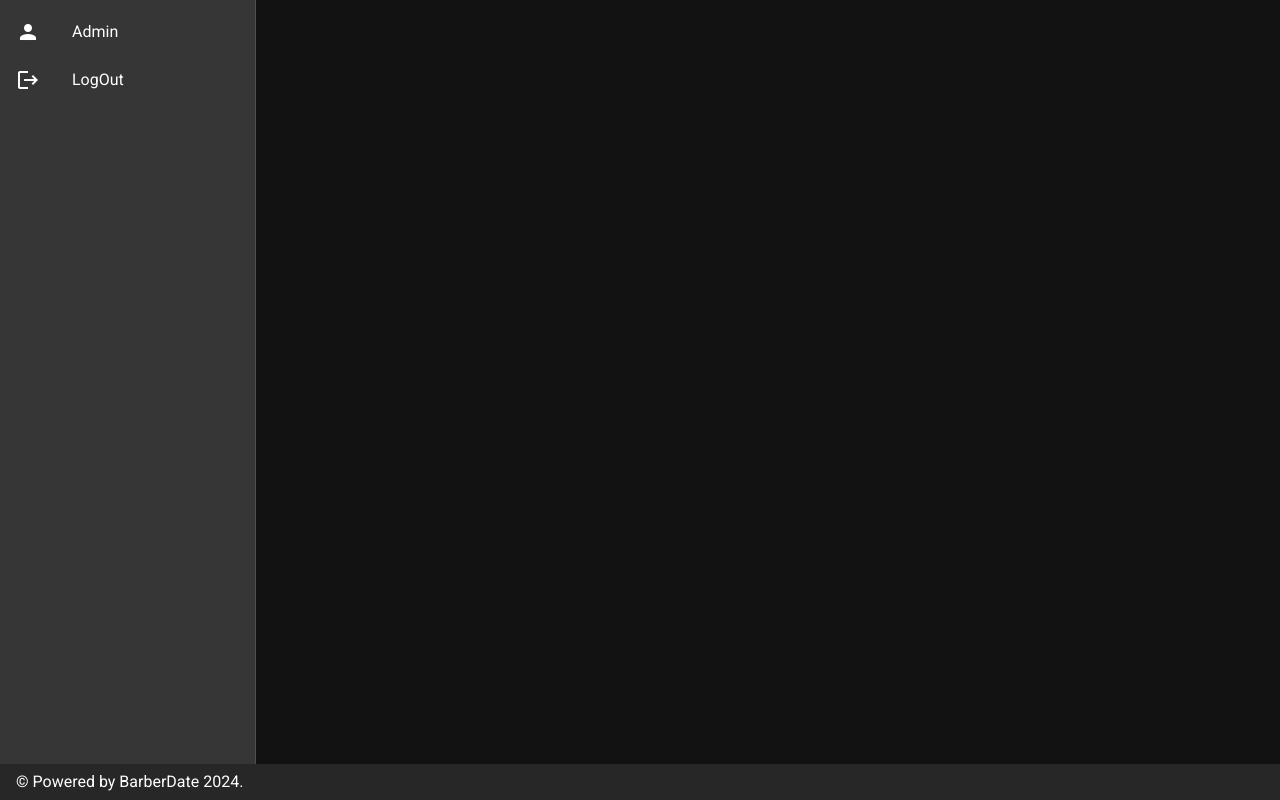
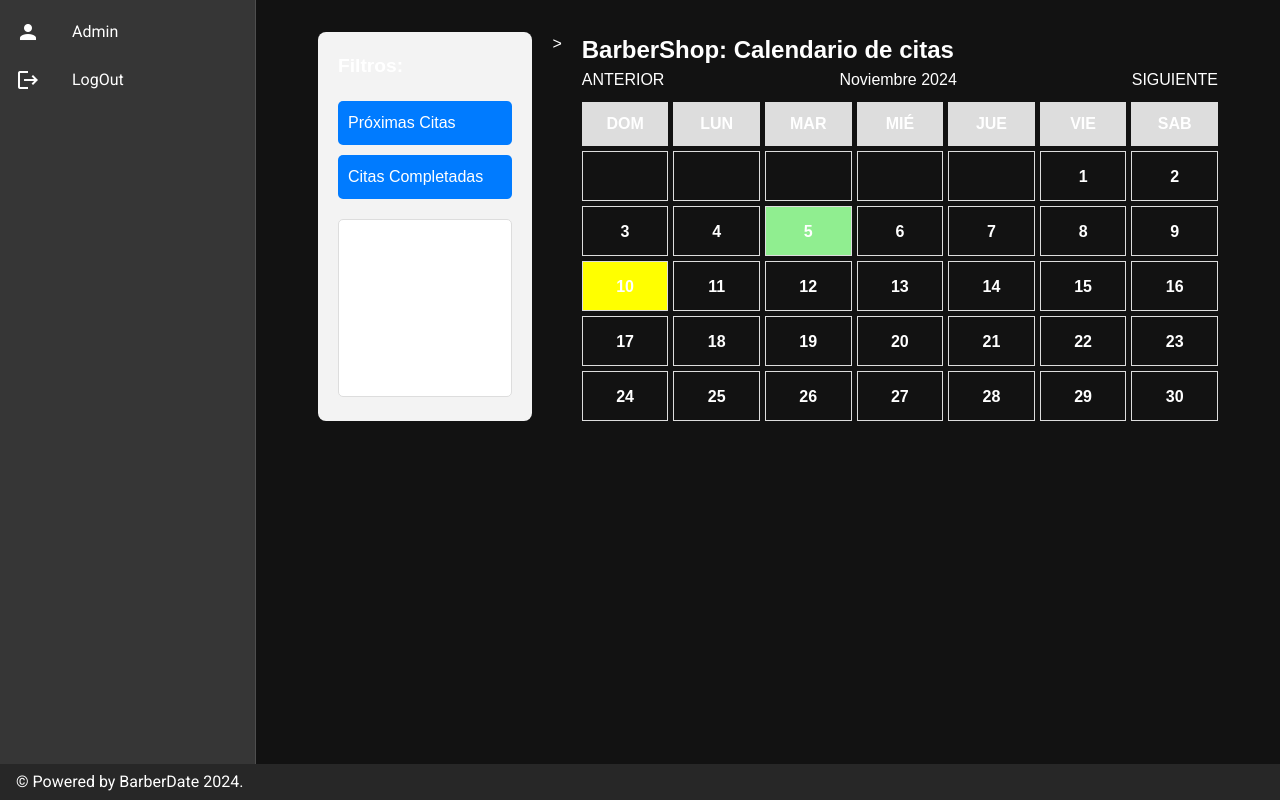
Before and after one commit to CarlosJSs/BarberDate, a Nuxt app in the folder frontend/: page /cliente/histpro in a window 1280 px wide. Built offline with nearby package versions, Linux system fonts and the light colour scheme.

Commit message:
historial de citas cliente

```diff
--- /dev/null
+++ b/frontend/pages/cliente/histpro.vue
@@ -0,0 +1,270 @@
+<template>
+<div class="container" >
+<!--Este es el sidebar de filtros de citas (Proximas y completadas)-->
+<div class="sidebar">
+
+    <h2>Filtros: </h2>
+    <button class="tab-button" @click="showTab('proximas')">Próximas Citas</button>
+    <button class="tab-button" @click="showTab('completadas')">Citas Completadas</button>
+    <div class="cita-detalle" id="citaDetalle">
+        <h3>Detalles de la Cita</h3>
+        <p><strong>Fecha:</strong> - </p>
+        <p><strong>Cliente/Barbero:</strong> - </p>
+        <p><strong>Estado: </strong> - </p>
+
+    </div>
+
+</div>
+
+<!-- Contenedor para el calendario...-->>
+<div class="calendar-container">
+<h2>BarberShop: Calendario de citas</h2>
+    <div id="calendarHeader">
+        <button @click="changeMonth(-1)">ANTERIOR</button>
+        <span>{{ currentMonthName }} {{ currentYear }}</span>
+        <button @click="changeMonth(1)">SIGUIENTE</button>
+    </div>
+
+    <div id="calendarDays">
+        <div v-for="day in daysOfWeek" :key="day" class="day">{{ day }}</div>
+        <div v-for="n in firstDay" :key="'empty' + n" class="date"></div>
+        <div
+            v-for="day in daysInMonth" :key="day" class="date" :data-status="getCitaStatus(day)"
+            @mouseenter="showAppointmentTooltip(day)"
+            @mouseleave="hideAppointmentTooltip">
+
+        {{ day }}
+        <div v-if="tooltipVisible && tooltipDay === day" class="tooltip">
+            <strong>Estado:</strong> {{ tooltipCita.status === "completed" ? "Concretada" : "Próxima" }} <br/>
+            <strong>Cliente:</strong> {{ tooltipCita.client }} <br/>
+            <strong>Barbero:</strong> {{ tooltipCita.barber }} <br/>
+            <strong>Hora:</strong> {{ tooltipCita.time }}
+
+        </div>
+
+        </div>
+    </div>
+
+    </div>
+
+
+</div>
+
+
+</template>
+
+<script>
+    export default {
+        data(){
+            return{
+                currentMonth: new Date().getMonth(),
+                currentYear: new Date().getFullYear(),
+                userRole : "cliente", //Aquí se fuerza el rol de cliente pero puede ser 'cliente', 'barbero' o 'admin'
+
+                citas:[
+                    {date: "2024-11-05", time: "10:30", client: "Luis Martínez", barber: "Carlos", status: "completed"},
+                    {date: "2024-11-09", time: "14:00", client: "Ana Pérez", barber: "Carlos", status:"upcoming"},
+                    {date: "2024-11-10", time: "16:30", client: "Luis Martínez", barber: "Juan", status:"upcoming"},
+                    {date: "2024-10-30", time: "12:00", client: "Carlos Gómez", barber: "Luis", status:"completed"}
+            ], //Simulación para un perfil 'x' que pertenece a un cliente en este caso
+        daysOfWeek : ["DOM", "LUN", "MAR", "MIÉ", "JUE", "VIE", "SAB"],
+        tooltipVisible: false,
+        tooltipDay: null,
+        tooltipCita: {},
+        };
+
+    },
+
+    computed: {
+        currentMonthName(){
+            const monthNames = ["Enero", "Febrero", "Marzo", "Abril", "Mayo", "Junio", "Julio", "Agosto", "Septiembre", "Octubre", "Noviembre", "Diciembre"];
+            return monthNames[this.currentMonth];
+        },
+        daysInMonth(){
+            return new Date(this.currentYear, this.currentMonth + 1, 0).getDate();
+        },
+
+        firstDay(){
+            return new Date(this.currentYear, this.currentMonth, 1).getDay();
+        },
+
+        filteredCitas(){
+            return this.citas.filter(cita => {
+                if (this.userRole === "cliente") {
+                    return cita.client === "Luis Martínez" // Supongamos que un cliente Ej: Luis Martínez inició sesión...
+                } else if (this.userRole === "barbero"){
+                    return cita.barber === "Carlos"; //O supongamos que el empleado Carlos inició sesión
+                } else {
+                    return true;
+                }
+            });
+
+        }
+
+    },
+
+    methods: {
+        showTab(tabId){
+           const estado = tabId === "proximas" ? "Próxima" : "Concretada";
+           const detalleCita = document.getElementById("citaDetalle");
+           detalleCita.innerHTML = `<h3>Detalles de las Citas</h3><p><strong>Estado:</strong> ${estado}</p>`;
+        },
+
+        changeMonth(direction){
+            this.currentMonth += direction;
+            if(this.currentMonth < 0){
+                this.currentMonth = 11;
+                this.currentYear -= 1;
+            } else if (this.currentMonth > 11){
+                this.currentMonth = 0;
+                this.currentYear += 1;
+            }
+        },
+
+        getCitaStatus(day){
+            const date = `${this.currentYear}-${String(this.currentMonth + 1).padStart(2, '0')}-${String(day).padStart(2, '0')}`;
+            const cita = this.filteredCitas.find(c => c.date === date);
+            return cita ? cita.status : null;
+        },
+
+        showAppointmentTooltip(day){
+            const date = `${this.currentYear}-${String(this.currentMonth + 1).padStart(2, '0')}-${String(day).padStart(2, '0')}`;
+            const cita = this.filteredCitas.find(c=> c.date === date);
+            if(cita){
+                this.tooltipVisible = true;
+                this.tooltipDay = day;
+                this.tooltipCita = cita;
+            }
+        },
+
+        hideAppointmentTooltip(){
+            this.tooltipVisible = false;
+            this.tooltipDay = null;
+            this. tooltipCita = {};
+        }
+    }
+
+};
+</script>
+
+<style scoped>
+
+    *{
+        box-sizing : border-box;
+        margin: 0;
+        padding: 0;
+        font-family: Arial, sans-serif;
+    }
+
+    .container {
+        display: flex;
+        width: 90%;
+        max-width: 1200px;
+        margin : 20px auto;
+        gap: 20px;
+    }
+
+
+    .sidebar{
+        width: 25%;
+        background-color: #f3f3f3;
+        padding : 20px;
+        border-radius: 8px;
+    }
+
+    .sidebar h2{
+        margin-bottom: 20px;
+        font-size: 1.2em;
+    }
+
+    .tab-button{
+        display: block;
+        width: 100%;
+        padding: 10px;
+        margin-bottom: 10px;
+        font-size: 1em;
+        cursor: pointer;
+        color: #fff;
+        background-color: #007bff;
+        border: none;
+        border-radius: 5px;
+        text-align: left;
+    }
+
+    .cita-detalle{
+        margin-top: 20px;
+        padding : 10px;
+        background-color: #fff;
+        border: 1px solid #ddd;
+        border-radius: 5px;
+    }
+
+    .cita-detalle h3{
+        font-size: 1.1em;
+        margin-bottom: 10px;
+    }
+
+    .calendar-container{
+        width: 75%;
+    }
+
+    #calendarHeader{
+        display: flex;
+        justify-content: space-between;
+        align-items: center;
+        margin-bottom: 10px;
+    }
+
+    #calendarDays{
+        display: grid;
+        grid-template-columns: repeat(7, 1fr);
+        gap: 5px;
+
+    }
+
+    .day,
+    .date{
+        text-align: center;
+        padding: 10px;
+        font-weight: bold;
+    }
+
+
+    .day{
+        background-color: #ddd;
+    }
+
+    .date{
+        border: 1px solid #ddd;
+        height: 50px;
+        line-height: 30px;
+        position: relative;
+    }
+
+    .date[data-status="completed"]{
+        background-color: lightgreen;
+    }
+
+    .date[data-status="upcoming"]{
+        background-color: yellow;
+    }
+
+
+    /*Este último corresponde a la ventana emergente que muestra
+    los detalles de la cita */
+
+    .tooltip{
+        position: absolute;
+        top: 60px;
+        left: 20px;
+        background-color: rgba(0, 0, 0, 0.8);
+        color: #fff;
+        padding: 8px;
+        border-radius: 5px;
+        font-size: 0.8em;
+        width: 150px;
+        z-index: 10;
+
+    }
+
+</style>
```
